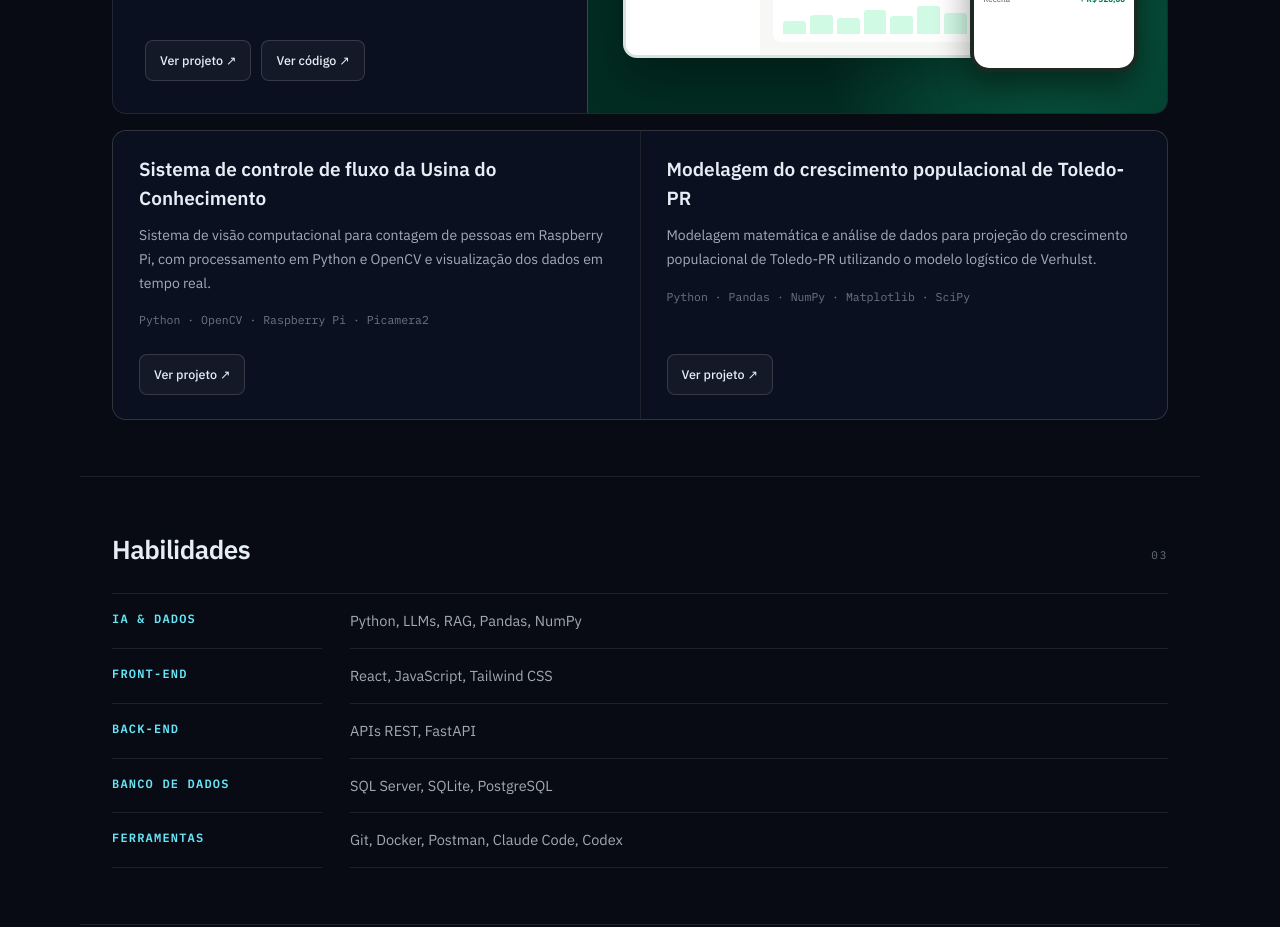
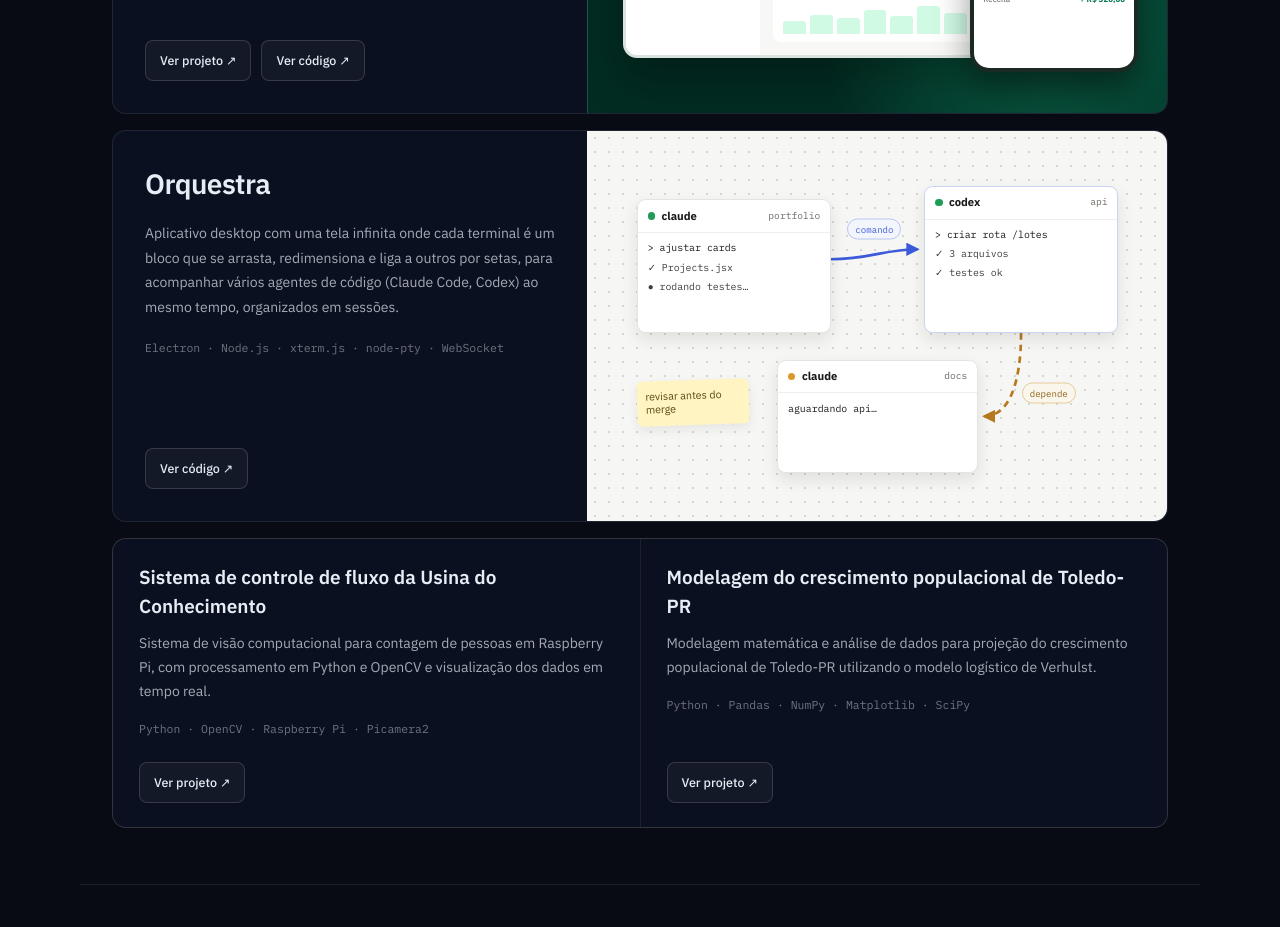
Before and after one commit to pedrogattosch/portfolio, a React (Vite) app: page / in a window 1280 px wide. Shown: the part 2140-3067 px from the top of the page. Built offline with nearby package versions, Linux system fonts and the light colour scheme.

Commit message:
feat(projetos): adiciona card do Orquestra com prévia ilustrada

```diff
--- a/src/App.css
+++ b/src/App.css
@@ -124,6 +124,40 @@ body {
   .finance-preview { min-height: 370px; border-top: 0; border-left: 1px solid var(--line); }
 }
 
+.orquestra-preview {
+  display: flex;
+  min-height: 280px;
+  margin: 0;
+  align-items: center;
+  justify-content: center;
+  padding: 28px 22px;
+  border-top: 1px solid var(--line);
+  background: radial-gradient(#D6D6D1 1px, transparent 1.3px) 0 0 / 14px 14px, #F6F6F4;
+  color: #191918;
+  font-family: "IBM Plex Sans", system-ui, sans-serif;
+}
+.orquestra-preview__stage { position: relative; width: 100%; max-width: 600px; aspect-ratio: 16 / 10; container-type: inline-size; }
+.orquestra-preview__arrows { position: absolute; inset: 0; width: 100%; height: 100%; overflow: visible; }
+.orquestra-preview__term { position: absolute; display: flex; flex-direction: column; overflow: hidden; border: 1px solid #E4E4E0; border-radius: 1.6cqw; background: #fff; box-shadow: 0 1.2cqw 3cqw rgba(25, 25, 24, .1); }
+.orquestra-preview__term--a { left: 5%; top: 12%; width: 36.25%; height: 40%; }
+.orquestra-preview__term--b { left: 58.75%; top: 8%; width: 36.25%; height: 44%; border-color: #C9D3F5; }
+.orquestra-preview__term--c { left: 31.25%; top: 60%; width: 37.5%; height: 34%; }
+.orquestra-preview__term-head { display: flex; align-items: center; gap: 1.2cqw; padding: 1.4cqw 1.8cqw; border-bottom: 1px solid #EEEEEA; font-size: 2.1cqw; white-space: nowrap; }
+.orquestra-preview__term-head span { margin-left: auto; color: #6B6B66; font-family: "IBM Plex Mono", monospace; font-size: 1.8cqw; }
+.orquestra-preview__status { width: 1.4cqw; height: 1.4cqw; flex: none; border-radius: 50%; }
+.orquestra-preview__status--ok { background: #1F9D55; }
+.orquestra-preview__status--idle { background: #D99A2B; }
+.orquestra-preview__term-body { display: flex; flex-direction: column; gap: .8cqw; padding: 1.6cqw 1.8cqw; color: #3D3D3A; font-family: "IBM Plex Mono", monospace; font-size: 1.85cqw; white-space: nowrap; }
+.orquestra-preview__term-body p { margin: 0; }
+.orquestra-preview__term-body p:first-child { color: #191918; }
+.orquestra-preview__chip { position: absolute; transform: translate(-50%, -50%); border-radius: 99px; padding: .5cqw 1.3cqw; font-family: "IBM Plex Mono", monospace; font-size: 1.7cqw; white-space: nowrap; }
+.orquestra-preview__chip--cmd { left: 49.4%; top: 21%; border: 1px solid #B9C6F2; background: #F3F5FD; color: #3B5BDB; }
+.orquestra-preview__chip--dep { left: 82%; top: 70%; border: 1px solid #E6CB98; background: #FBF6EC; color: #8A6216; }
+.orquestra-preview__note { position: absolute; left: 5%; top: 66%; width: 21%; padding: 1.6cqw; border-radius: 1cqw; background: #FFF4C2; color: #5C4A12; font-size: 2cqw; line-height: 1.3; transform: rotate(-2deg); box-shadow: 0 .8cqw 2cqw rgba(25, 25, 24, .08); }
+@media (min-width: 1024px) {
+  .orquestra-preview { border-top: 0; border-left: 1px solid var(--line); }
+}
+
 @media (max-width: 480px) {
   .finance-preview { min-height: 280px; }
   .finance-preview__sidebar { width: 23%; padding: 10px 5px; }
--- a/src/components/Projects.jsx
+++ b/src/components/Projects.jsx
@@ -6,6 +6,20 @@ const aquametriaHref = "https://start-farm.vercel.app/";
 const financeAppProjectHref = "https://github.com/pedrogattosch/finance-app";
 const financeAppCodeHref = "https://github.com/pedrogattosch/finance-app/tree/main/frontend";
 const githubHref = "https://github.com/pedrogattosch?tab=repositories";
+const orquestraHref = "https://github.com/pedrogattosch/orquestra";
+
+const orquestraContent = {
+  pt: {
+    description: "Aplicativo desktop com uma tela infinita onde cada terminal é um bloco que se arrasta, redimensiona e liga a outros por setas, para acompanhar vários agentes de código (Claude Code, Codex) ao mesmo tempo, organizados em sessões.",
+    previewAlt: "Tela do Orquestra com três terminais de agentes ligados por setas de comando e dependência, e uma anotação.",
+    codeLabel: "Ver código ↗",
+  },
+  en: {
+    description: "Desktop app with an infinite canvas where each terminal is a block you drag, resize and connect to others with arrows, to follow several coding agents (Claude Code, Codex) at once, organized into sessions.",
+    previewAlt: "Orquestra canvas with three agent terminals linked by command and dependency arrows, plus a note.",
+    codeLabel: "View code ↗",
+  },
+};
 
 const financeAppContent = {
   pt: {
@@ -118,10 +132,49 @@ function FinanceAppPreview({ alt }) {
   );
 }
 
+function OrquestraTerminal({ variant, status, agent, folder, lines }) {
+  return (
+    <div className={`orquestra-preview__term orquestra-preview__term--${variant}`}>
+      <div className="orquestra-preview__term-head">
+        <i className={`orquestra-preview__status orquestra-preview__status--${status}`} />
+        <strong>{agent}</strong>
+        <span>{folder}</span>
+      </div>
+      <div className="orquestra-preview__term-body">
+        {lines.map((line) => <p key={line}>{line}</p>)}
+      </div>
+    </div>
+  );
+}
+
+function OrquestraPreview({ alt }) {
+  return (
+    <figure className="orquestra-preview" role="img" aria-label={alt}>
+      <div className="orquestra-preview__stage" aria-hidden="true">
+        <svg className="orquestra-preview__arrows" viewBox="0 0 160 100">
+          <defs>
+            <marker id="orq-cmd" viewBox="0 0 6 6" refX="5" refY="3" markerWidth="5" markerHeight="5" orient="auto"><path d="M0 0L6 3L0 6Z" fill="#3B5BDB" /></marker>
+            <marker id="orq-dep" viewBox="0 0 6 6" refX="5" refY="3" markerWidth="5" markerHeight="5" orient="auto"><path d="M0 0L6 3L0 6Z" fill="#B7791F" /></marker>
+          </defs>
+          <path d="M66 30 C78 30 82 27 92 27" stroke="#3B5BDB" strokeWidth=".8" fill="none" markerEnd="url(#orq-cmd)" />
+          <path d="M123 52 C123 68 119 77 112 77" stroke="#B7791F" strokeWidth=".8" strokeDasharray="2 1.5" fill="none" markerEnd="url(#orq-dep)" />
+        </svg>
+        <OrquestraTerminal variant="a" status="ok" agent="claude" folder="portfolio" lines={["> ajustar cards", "✓ Projects.jsx", "● rodando testes…"]} />
+        <OrquestraTerminal variant="b" status="ok" agent="codex" folder="api" lines={["> criar rota /lotes", "✓ 3 arquivos", "✓ testes ok"]} />
+        <OrquestraTerminal variant="c" status="idle" agent="claude" folder="docs" lines={["aguardando api…"]} />
+        <span className="orquestra-preview__chip orquestra-preview__chip--cmd">comando</span>
+        <span className="orquestra-preview__chip orquestra-preview__chip--dep">depende</span>
+        <span className="orquestra-preview__note">revisar antes do merge</span>
+      </div>
+    </figure>
+  );
+}
+
 function Projects() {
   const { lang } = useLanguage();
   const featured = featuredProject[lang];
   const financeApp = financeAppContent[lang];
+  const orquestra = orquestraContent[lang];
 
   return (
     <Section
@@ -190,6 +243,19 @@ function Projects() {
           </div>
           <FinanceAppPreview alt={financeApp.previewAlt} />
         </article>
+        <article className="grid overflow-hidden rounded-[14px] border border-line bg-panel lg:grid-cols-[0.9fr_1.1fr]">
+          <div className="flex flex-col items-start justify-between gap-8 px-[26px] py-7 md:px-8 md:py-8">
+            <div>
+              <h3 className="text-[24px] font-semibold tracking-[-.02em] md:text-[28px]">Orquestra</h3>
+              <p className="mt-4 max-w-[52ch] text-sm leading-[1.75] text-muted">{orquestra.description}</p>
+              <p className="mt-5 font-mono text-[11.5px] leading-relaxed text-faint">Electron · Node.js · xterm.js · node-pty · WebSocket</p>
+            </div>
+            <a href={orquestraHref} target="_blank" rel="noreferrer" className={ghostActionClass}>
+              {orquestra.codeLabel}
+            </a>
+          </div>
+          <OrquestraPreview alt={orquestra.previewAlt} />
+        </article>
         <div className="grid overflow-hidden rounded-[14px] border border-line bg-line md:grid-cols-2 md:gap-px">
           {secondaryProjects.map((project) => {
             const [title, description] = project[lang];
```
